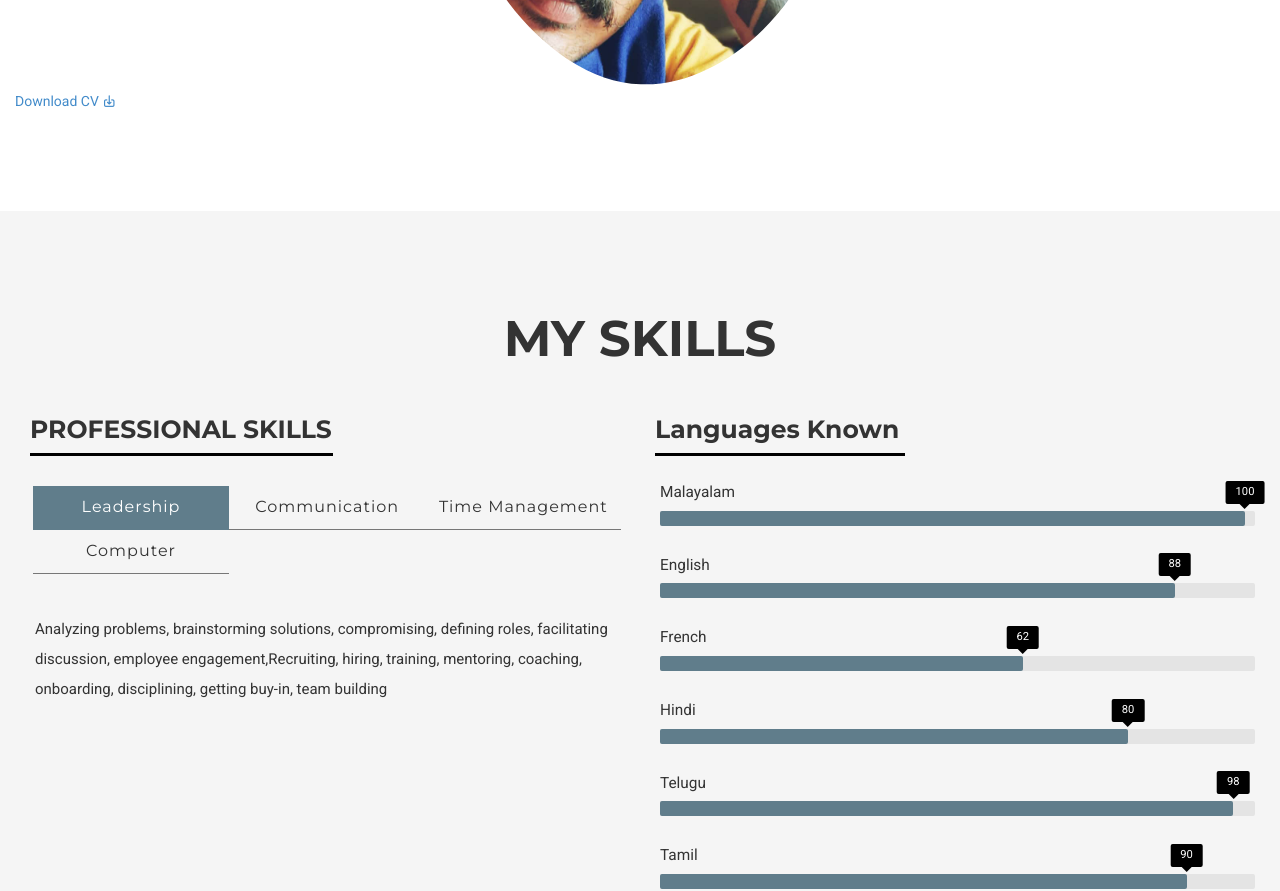
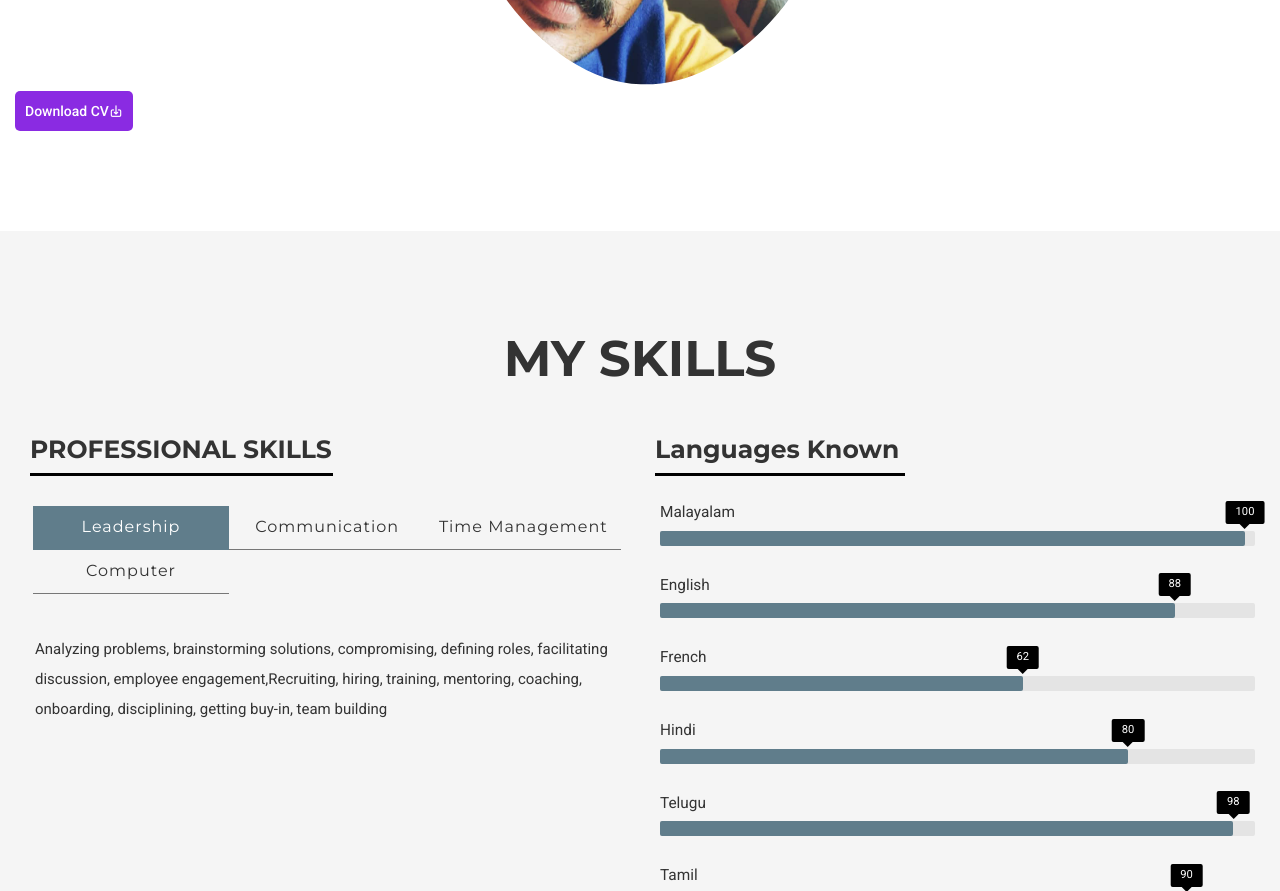
Before and after one commit to vishakhviswan/AmalNewSite, a plain HTML site: page index.html in a window 1280 px wide. Shown: the part 1273-2164 px from the top of the page. Drawn offline with nearby package versions, Linux system fonts and the light colour scheme; files whose address does not match are found by name.

Commit message:
Update style.css

```diff
--- a/css/style.css
+++ b/css/style.css
@@ -2586,3 +2586,15 @@ form.contact_form {
 .about__buttons{
         justify-content: initial;
     }
+.button{
+    display: inline-block;
+    background-color: blueviolet;
+    color: #fff;
+    padding: 1rem;
+    border-radius: 0.5rem;
+    font-weight: 500;
+}
+.button--flex{
+    display: inline-flex;
+    align-items: center;
+}
```
